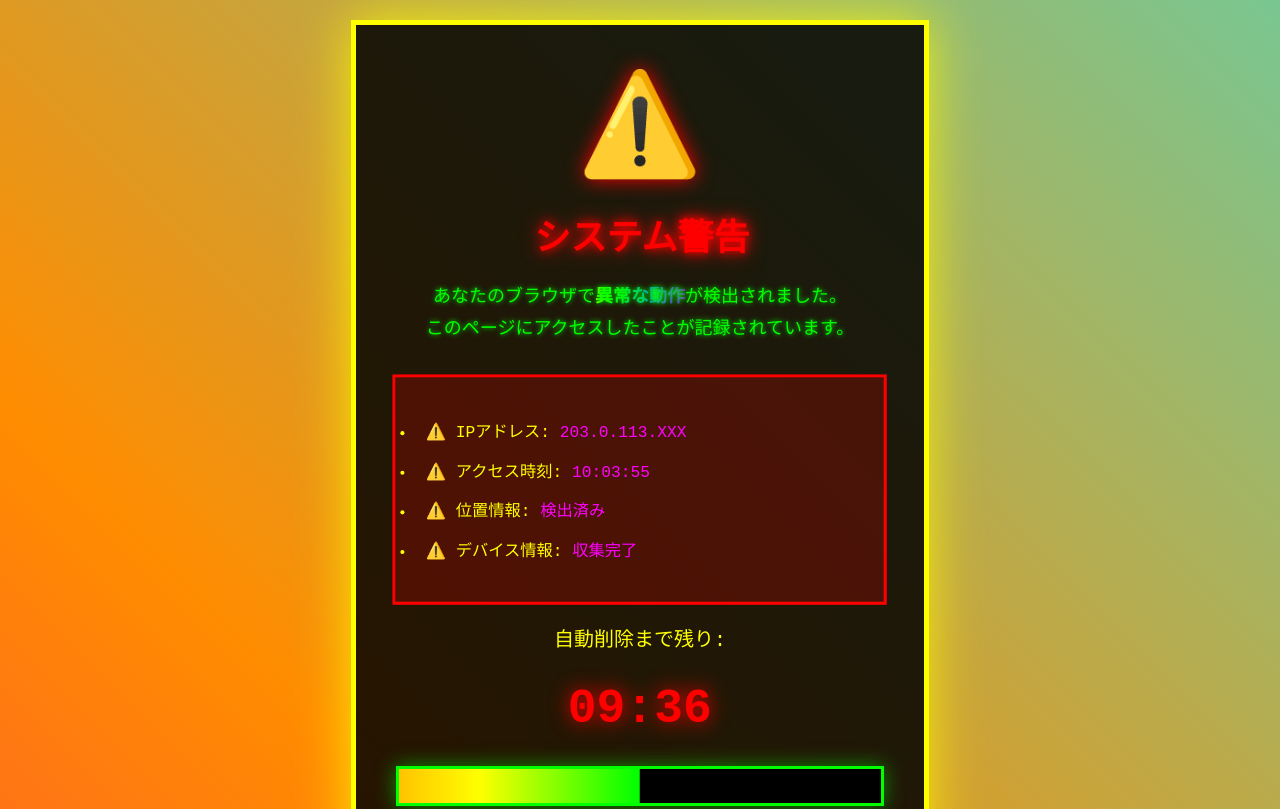
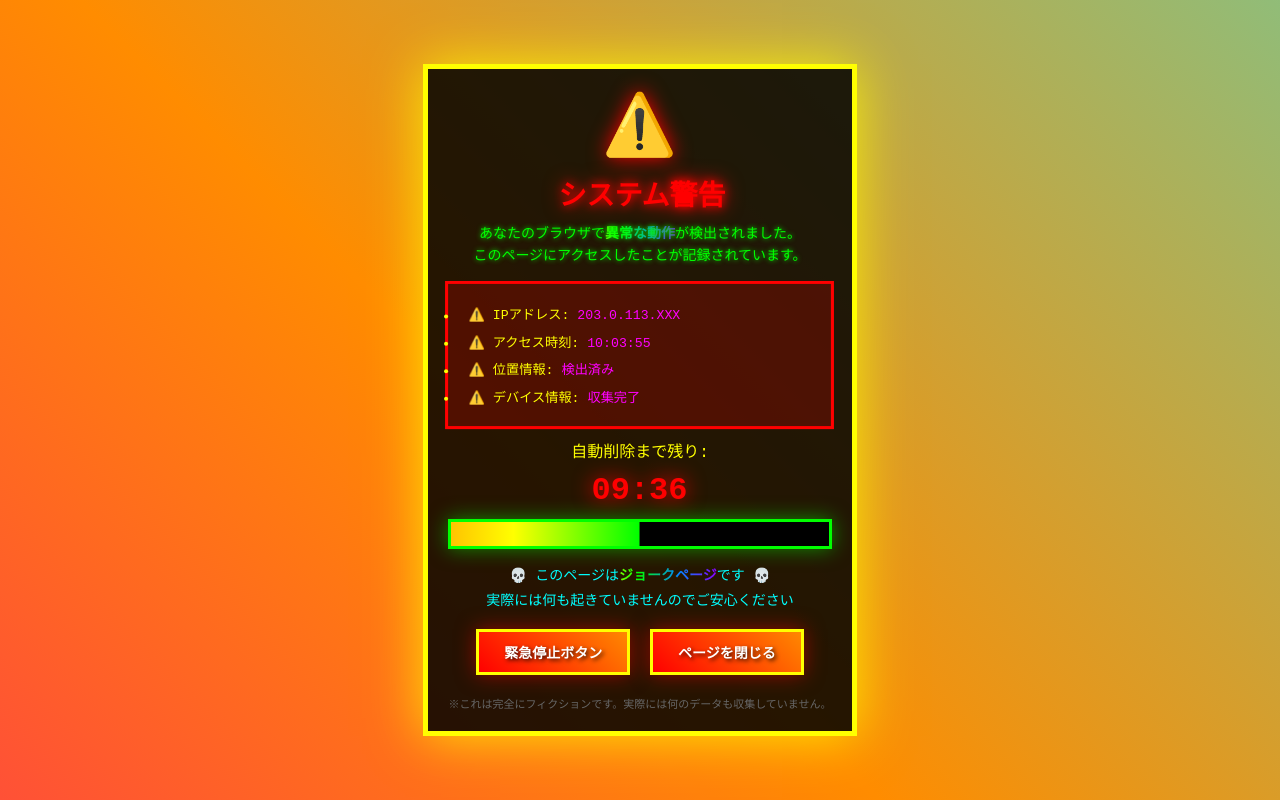
Before and after one commit to taichi10101010/checkQR, a plain HTML site: page index.html in a window 1280 px wide. Shown: the top 809 px of the page. Drawn offline with Linux system fonts and the light colour scheme.

Commit message:
Update index.html

```diff
--- a/index.html
+++ b/index.html
@@ -35,7 +35,7 @@
             text-align: center;
             max-width: 700px;
             background: rgba(0, 0, 0, 0.85);
-            padding: 40px;
+            padding: 20px;
             border: 5px solid #ff0000;
             box-shadow: 0 0 50px rgba(255, 0, 0, 0.8), 0 0 100px rgba(255, 0, 0, 0.4);
             animation: borderPulse 2s ease-in-out infinite;
@@ -47,8 +47,8 @@
         }
 
         .warning-icon {
-            font-size: 100px;
-            margin-bottom: 20px;
+            font-size: 60px;
+            margin-bottom: 10px;
             animation: shake 0.5s infinite, colorChange 1s infinite;
         }
 
@@ -64,8 +64,8 @@
         }
 
         h1 {
-            font-size: 36px;
-            margin-bottom: 20px;
+            font-size: 28px;
+            margin-bottom: 10px;
             color: #ff0000;
             text-shadow: 0 0 10px #ff0000, 0 0 20px #ff0000;
             animation: textFlash 1s infinite;
@@ -77,9 +77,9 @@
         }
 
         .message {
-            font-size: 18px;
-            line-height: 1.8;
-            margin-bottom: 30px;
+            font-size: 14px;
+            line-height: 1.6;
+            margin-bottom: 15px;
             color: #00ff00;
             text-shadow: 0 0 5px #00ff00;
         }
@@ -87,8 +87,8 @@
         .warning-box {
             background: rgba(255, 0, 0, 0.2);
             border: 3px solid #ff0000;
-            padding: 20px;
-            margin: 20px 0;
+            padding: 10px;
+            margin: 10px 0;
             animation: boxPulse 1.5s ease-in-out infinite;
         }
 
@@ -99,21 +99,21 @@
 
         .warning-list {
             text-align: left;
-            margin: 20px auto;
+            margin: 10px auto;
             max-width: 500px;
             color: #ffff00;
-            font-size: 16px;
+            font-size: 13px;
         }
 
         .warning-list li {
-            margin: 15px 0;
+            margin: 8px 0;
             padding-left: 10px;
         }
 
         .countdown {
-            font-size: 48px;
+            font-size: 32px;
             color: #ff0000;
-            margin: 30px 0;
+            margin: 10px 0;
             font-weight: bold;
             text-shadow: 0 0 20px #ff0000;
             animation: countdownPulse 1s infinite;
@@ -126,10 +126,10 @@
 
         .progress-bar {
             width: 100%;
-            height: 40px;
+            height: 30px;
             background: #000;
             border: 3px solid #00ff00;
-            margin: 30px 0;
+            margin: 10px 0;
             position: relative;
             overflow: hidden;
             box-shadow: 0 0 20px rgba(0, 255, 0, 0.5);
@@ -169,12 +169,12 @@
         .button {
             background: linear-gradient(45deg, #ff0000, #ff8800);
             border: 3px solid #ffff00;
-            padding: 15px 40px;
-            font-size: 18px;
+            padding: 10px 25px;
+            font-size: 14px;
             cursor: pointer;
             color: #fff;
             font-family: 'Courier New', monospace;
-            margin: 10px;
+            margin: 5px;
             font-weight: bold;
             text-shadow: 2px 2px 4px rgba(0,0,0,0.8);
             transition: all 0.3s;
@@ -187,8 +187,8 @@
         }
 
         .footer {
-            margin-top: 30px;
-            font-size: 14px;
+            margin-top: 15px;
+            font-size: 11px;
             color: #888;
         }
 
@@ -229,8 +229,8 @@
             </div>
         </div>
 
-        <div style="margin: 20px 0;">
-            <p style="color: #ffff00; font-size: 20px;">自動削除まで残り:</p>
+        <div style="margin: 10px 0;">
+            <p style="color: #ffff00; font-size: 16px;">自動削除まで残り:</p>
             <div class="countdown" id="countdown">--:--</div>
         </div>
 
@@ -238,9 +238,9 @@
             <div class="progress-fill"></div>
         </div>
 
-        <div style="margin: 30px 0; color: #00ffff; font-size: 16px;">
+        <div style="margin: 15px 0; color: #00ffff; font-size: 14px;">
             <p>💀 このページは<span class="rainbow-text">ジョークページ</span>です 💀</p>
-            <p style="margin-top: 10px;">実際には何も起きていませんのでご安心ください</p>
+            <p style="margin-top: 5px;">実際には何も起きていませんのでご安心ください</p>
         </div>
 
         <button class="button" onclick="alert('何も起きませんよ！これはジョークです😄')">緊急停止ボタン</button>
```
